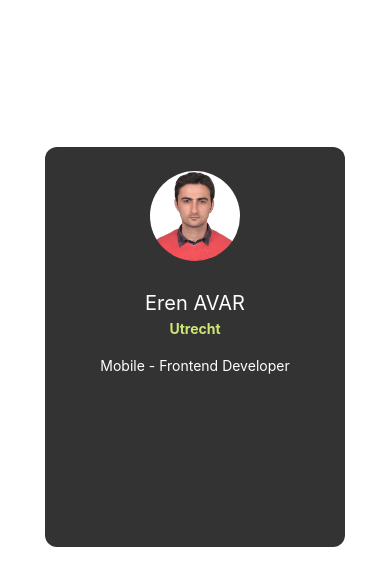
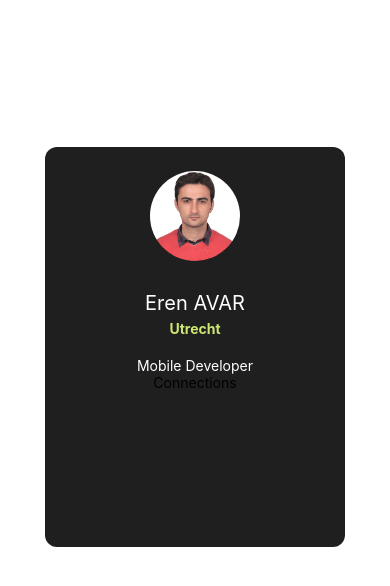
Before and after one commit to erenavar/social-media-app, a React Native app: screen / in a window 390 px wide. Shown: the top 586 px of the page. Built offline with nearby package versions, Linux system fonts and the light colour scheme.

Commit message:
create connections to link to accounts

```diff
--- a/src/screens/Card.tsx
+++ b/src/screens/Card.tsx
@@ -1,6 +1,7 @@
 import { StyleSheet, Dimensions, View, Image,Text } from 'react-native'
 import React from 'react'
 import { colors } from './colors'
+import Connections from './Connections'
 
 export default function Card() {
   return (
@@ -8,7 +9,10 @@ export default function Card() {
         <Image style={styles.img} source={require("../../assets/photo.jpg")}/>
         <Text style={styles.fullName}>Eren AVAR</Text>
         <Text style={styles.location}>Utrecht</Text>
-        <Text style={styles.job}>Mobile - Frontend Developer</Text>
+        <Text style={styles.job}>Mobile Developer</Text>
+        <View>
+            <Connections/>
+        </View>
 
     </View>
   )
@@ -18,7 +22,7 @@ const styles = StyleSheet.create({
     card : {
         width: Dimensions.get("window").width - 90,
         height:400,
-        backgroundColor : colors.gray,
+        backgroundColor : colors.darkgray,
         borderRadius:12,
         alignItems:"center",
         paddingTop:24,
--- /dev/null
+++ b/src/screens/Connections.tsx
@@ -0,0 +1,12 @@
+import { StyleSheet, Text, View } from 'react-native'
+import React from 'react'
+
+export default function Connections() {
+  return (
+    <View>
+      <Text>Connections</Text>
+    </View>
+  )
+}
+
+const styles = StyleSheet.create({})
--- a/src/screens/HomeScreen.tsx
+++ b/src/screens/HomeScreen.tsx
@@ -1,11 +1,13 @@
 import React from 'react'
 import { StyleSheet, Text, View } from 'react-native'
 import Card from './Card'
+
 
 export default function HomeScreen() {
   return (
     <View>
       <Card/>
+
     </View>
   )
 }
```
